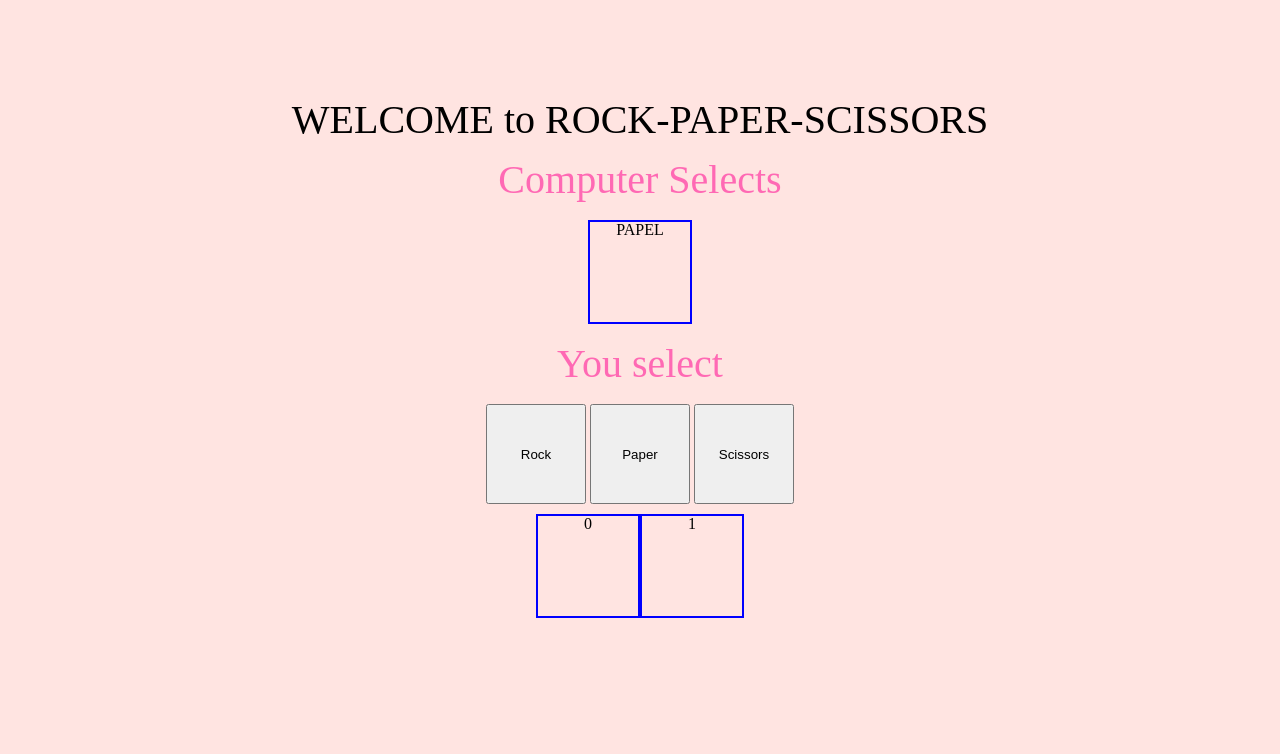
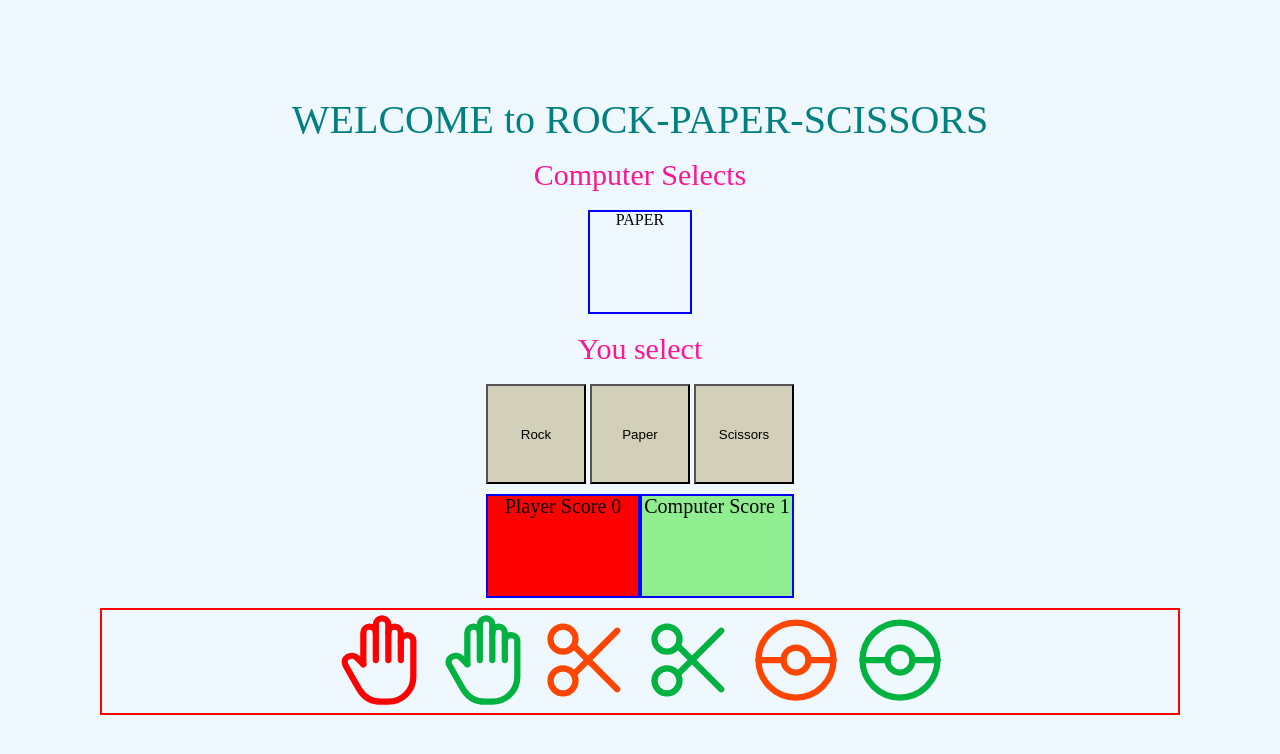
Before and after one commit to ericanllo91/rock-paper-scissors, a plain HTML site: page index.html in a window 1280 px wide. Both pictures are taken after a click on the button "Rock". Drawn offline with Linux system fonts and the light colour scheme.

Commit message:
JS modified for better UI

```diff
--- a/assets/css/screen.css
+++ b/assets/css/screen.css
@@ -1,12 +1,18 @@
 body {
-    background-color: mistyrose;
+    background-color: aliceblue;
     margin: 100px;
     text-align: center;
 }
 
 h1 {
-    color: black;
+    color: teal;
     font-size: 40px;
+}
+
+h2 {
+    color: deeppink;
+    font-size: 30px;
+    margin: 20px;
 }
 
 #computerSelect {
@@ -18,20 +24,24 @@ h1 {
 
 #computerScore {
     border: blue 2px solid;
-    width: 100px;
+    width: 150px;
     height: 100px;
+    font-size: 20px;
 }
 
 #playerScore {
     border: blue 2px solid;
-    width: 100px;
+    width: 150px;
     height: 100px;
+    font-size: 20px;
 
 }
 
 button {
     width: 100px;
     height: 100px;
+    background: whitesmoke;
+    background-image: url(../images/fb61414e-e006-4270-a68a-7a083663b905.jpg);
 }
 
 .flex, .flex2{
@@ -39,3 +49,12 @@ button {
     margin: 10px;
     justify-content: center;
 }
+
+.icons {
+    stroke: hotpink;
+    border: red 2px solid;
+}
+
+.icons > * {
+    //stroke: hotpink;
+}
--- a/assets/javascript/script.js
+++ b/assets/javascript/script.js
@@ -1,35 +1,28 @@
-//player = prompt("Rock Paper or Scissors? ");
-/*player = player.toLowerCase();
 
-if (player === 'rock'){
-    player = 1 ;
-} else if (player === 'paper') {
-    player = 2 ;
-} else if (player === 'scissors'){
-    player = 3 ;
-}
-console.log("PLAYER CHOSE" + player); */
-
+// --> SCORES
 let counterComputer = 0;
 let counterPlayer = 0;
+let playerScore = document.querySelector('#playerScore');
+let computerScore = document.querySelector('#computerScore');
+
+// --> RESULTS
 let computerSelect = document.querySelector('.computerSelect');
 let computerText = ''
 let toWin = document.querySelector('.toWin');
 let winner = document.createElement('div');
-let playerScore = document.querySelector('#playerScore');
-let computerScore = document.querySelector('#computerScore');
+
+
+// --> SVG HTML
+const redHand = document.querySelector('.iconHandRed');
+const greenHand = document.querySelector('.iconHandGreen');
+const redRock = document.querySelector('.iconRockRed');
+const greenRock = document.querySelector('.iconRockGreen');
+const redScissors = document.querySelector('.iconScissorsRed');
+const greenScissors = document.querySelector('.iconScissorsGreen');
+
 
 function game(e){
-    //COMPUTER SELECTS
-    let computer = Math.floor((Math.random() * 3) + 1);
-    if (computer === 1) {
-        computerText = 'ROCA'
-    } else if (computer === 2){
-        computerText = 'PAPEL'
-    } else if (computer === 3){
-        computerText = 'TIJERAS'
-    }
-    computerSelect.textContent = computerText;
+
     //PLAYER TURN
     let player = 0
     if (this.id === 'rock'){
@@ -39,25 +32,53 @@ function game(e){
     } else if (this.id === 'scissors'){
         player = 3 ;
     }
+    // -->
+    //COMPUTER SELECTS
+    let computer = Math.floor((Math.random() * 3) + 1);
+    if (computer === 1) {
+        computerText = 'ROCK'
+    } else if (computer === 2){
+        computerText = 'PAPER'
+    } else if (computer === 3){
+        computerText = 'SCISSORS'
+
+    }
+    computerSelect.textContent = computerText;
     // --------------------- DECISION
+    let oldComputerCounter = counterComputer
+    let oldPlayerCounter = counterPlayer
     if (player === computer) {
+        playerScore.style.background = 'orange'
+        computerScore.style.background = 'orange'
     } else if (player === 1 && computer === 2) {
         counterComputer += 1
+
     } else if (player === 1 && computer === 3) {
         counterPlayer += 1
     } else if (player === 2 && computer === 1) {
         counterPlayer += 1
     } else if (player === 2 && computer === 3) {
         counterComputer += 1
+
     } else if (player === 3 && computer === 1) {
         counterComputer += 1
+
     } else if (player === 3 && computer === 2) {
         counterPlayer += 1
     }
+
+    if (counterComputer > oldComputerCounter) {
+        computerScore.style.background = 'lightgreen'
+        playerScore.style.background = 'red'
+    } else if (counterPlayer > oldPlayerCounter) {
+        playerScore.style.background = 'lightgreen'
+        computerScore.style.background = 'red' }
+
+
     console.log(counterPlayer, counterComputer)
     // ----> scores into the boxes
-    playerScore.textContent = counterPlayer;
-    computerScore.textContent = counterComputer;
+    playerScore.textContent = 'Player Score  ' + counterPlayer;
+    computerScore.textContent = 'Computer Score ' + counterComputer;
 
 
 
--- a/index.html
+++ b/index.html
@@ -8,14 +8,14 @@
 </head>
 <body>
 <h1>WELCOME to ROCK-PAPER-SCISSORS</h1>
-<h1 style="margin: 20px; color: hotpink">Computer Selects </h1>
+<h2>Computer Selects </h2>
 <div class="flex2">
     <div id='computerSelect'>
         <p class="computerSelect"></p>
     </div>
 </div>
 <div>
-    <h1 style="margin: 20px; color: hotpink">You select </h1>
+    <h2>You select </h2>
     <div>
         <button id="rock" type="button">Rock</button>
         <button id="paper" type="button">Paper</button>
@@ -28,6 +28,49 @@
         <div id="playerScore">PLAYER SCORE</div>
         <div id="computerScore">COMPUTER SCORE</div>
     </div>
+</div>
+
+<div class="icons">
+    <svg xmlns="http://www.w3.org/2000/svg" class="iconHandRed" width="100" height="100" viewBox="0 0 24 24" stroke-width="1.5" stroke="red" fill="none" stroke-linecap="round" stroke-linejoin="round">
+        <path stroke="none" d="M0 0h24v24H0z" fill="none"/>
+        <path d="M8 13v-7.5a1.5 1.5 0 0 1 3 0v6.5" />
+        <path d="M11 5.5v-2a1.5 1.5 0 1 1 3 0v8.5" />
+        <path d="M14 5.5a1.5 1.5 0 0 1 3 0v6.5" />
+        <path d="M17 7.5a1.5 1.5 0 0 1 3 0v8.5a6 6 0 0 1 -6 6h-2h.208a6 6 0 0 1 -5.012 -2.7a69.74 69.74 0 0 1 -.196 -.3c-.312 -.479 -1.407 -2.388 -3.286 -5.728a1.5 1.5 0 0 1 .536 -2.022a1.867 1.867 0 0 1 2.28 .28l1.47 1.47" />
+    </svg>
+    <svg xmlns="http://www.w3.org/2000/svg" class="iconHandGreen" width="100" height="100" viewBox="0 0 24 24" stroke-width="1.5" stroke="#00b341" fill="none" stroke-linecap="round" stroke-linejoin="round">
+        <path stroke="none" d="M0 0h24v24H0z" fill="none"/>
+        <path d="M8 13v-7.5a1.5 1.5 0 0 1 3 0v6.5" />
+        <path d="M11 5.5v-2a1.5 1.5 0 1 1 3 0v8.5" />
+        <path d="M14 5.5a1.5 1.5 0 0 1 3 0v6.5" />
+        <path d="M17 7.5a1.5 1.5 0 0 1 3 0v8.5a6 6 0 0 1 -6 6h-2h.208a6 6 0 0 1 -5.012 -2.7a69.74 69.74 0 0 1 -.196 -.3c-.312 -.479 -1.407 -2.388 -3.286 -5.728a1.5 1.5 0 0 1 .536 -2.022a1.867 1.867 0 0 1 2.28 .28l1.47 1.47" />
+    </svg>
+    <svg xmlns="http://www.w3.org/2000/svg" class="iconScissorsRed" width="100" height="100" viewBox="0 0 24 24" stroke-width="1.5" stroke="#ff4500" fill="none" stroke-linecap="round" stroke-linejoin="round">
+        <path stroke="none" d="M0 0h24v24H0z" fill="none"/>
+        <circle cx="6" cy="7" r="3" />
+        <circle cx="6" cy="17" r="3" />
+        <line x1="8.6" y1="8.6" x2="19" y2="19" />
+        <line x1="8.6" y1="15.4" x2="19" y2="5" />
+    </svg>
+    <svg xmlns="http://www.w3.org/2000/svg" class="iconScissorsGreen" width="100" height="100" viewBox="0 0 24 24" stroke-width="1.5" stroke="#00b341" fill="none" stroke-linecap="round" stroke-linejoin="round">
+        <path stroke="none" d="M0 0h24v24H0z" fill="none"/>
+        <circle cx="6" cy="7" r="3" />
+        <circle cx="6" cy="17" r="3" />
+        <line x1="8.6" y1="8.6" x2="19" y2="19" />
+        <line x1="8.6" y1="15.4" x2="19" y2="5" />
+    </svg>
+    <svg xmlns="http://www.w3.org/2000/svg" class="iconRockRed" width="100" height="100" viewBox="0 0 24 24" stroke-width="1.5" stroke="#ff4500" fill="none" stroke-linecap="round" stroke-linejoin="round">
+        <path stroke="none" d="M0 0h24v24H0z" fill="none"/>
+        <circle cx="9" cy="9" r="9" transform="translate(3 3)" />
+        <circle cx="12" cy="12" r="3" />
+        <path d="M3 12h6m6 0h6" />
+    </svg>
+    <svg xmlns="http://www.w3.org/2000/svg" class="iconRockGreen" width="100" height="100" viewBox="0 0 24 24" stroke-width="1.5" stroke="#00b341" fill="none" stroke-linecap="round" stroke-linejoin="round">
+        <path stroke="none" d="M0 0h24v24H0z" fill="none"/>
+        <circle cx="9" cy="9" r="9" transform="translate(3 3)" />
+        <circle cx="12" cy="12" r="3" />
+        <path d="M3 12h6m6 0h6" />
+    </svg>
 
 </div>
 
```
Also changed, not shown: assets/images/fb61414e-e006-4270-a68a-7a083663b905.jpg (added).
